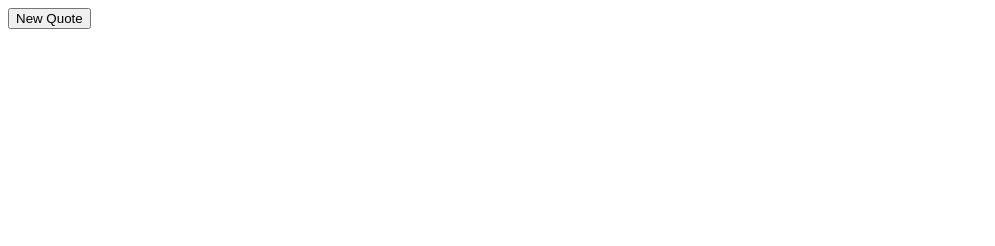
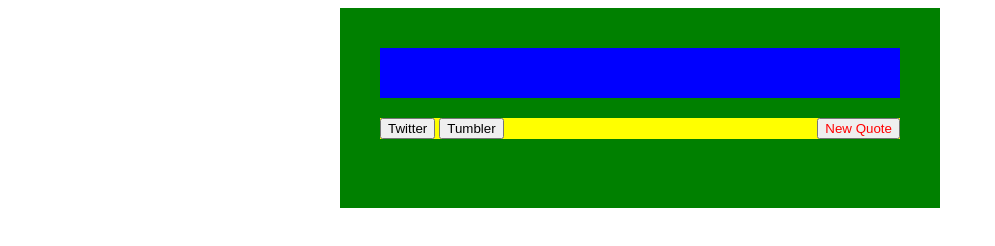
Before and after one commit to ben-scully/quote-generator, a plain HTML site: page index.html in a window 1280 px wide. Shown: the whole page, without its empty margins (0-995 px from the left). Drawn offline with Linux system fonts and the light colour scheme.

Commit message:
quote, author and button working. rough css

```diff
--- a/index.html
+++ b/index.html
@@ -1,13 +1,21 @@
 <!DOCTYPE html>
 <html>
 <head>
-  <title></title>
+  <title>Quote Machine</title>
+  <link href="main.css" rel="stylesheet">
 </head>
 <body>
-  <button id="button">New Quote</button>
-  <div id="app">
-    <div class="quote-box"></div>
-    <div class="author-box"></div>
+  <div id="wrapper">
+    <div id="quote">
+      <div class="quote-box"></div>
+      <div class="author-box"></div>
+    </div>
+
+    <div id="buttons">
+      <button id="twitter">Twitter</button>
+      <button id="tumbler">Tumbler</button>
+      <button id="button">New Quote</button>
+    </div>
   </div>
 
   <script src="script.js"></script>
--- /dev/null
+++ b/main.css
@@ -0,0 +1,36 @@
+* {
+  box-sizing: border-box;
+}
+
+#wrapper {
+  margin: 0 auto;
+  width: 600px;
+  min-height: 200px;
+  background-color: green;
+  padding: 40px;
+}
+
+#quote {
+    margin-bottom: 20px;
+}
+
+.quote-box {
+  min-height: 50px;
+  background: blue;
+  text-align: center;
+
+}
+
+.author-box {
+  text-align: right;
+  margin-top: 10px;
+}
+
+#buttons {
+  background-color: yellow;
+}
+
+#button {
+  float: right;
+  color: red;
+}
```
